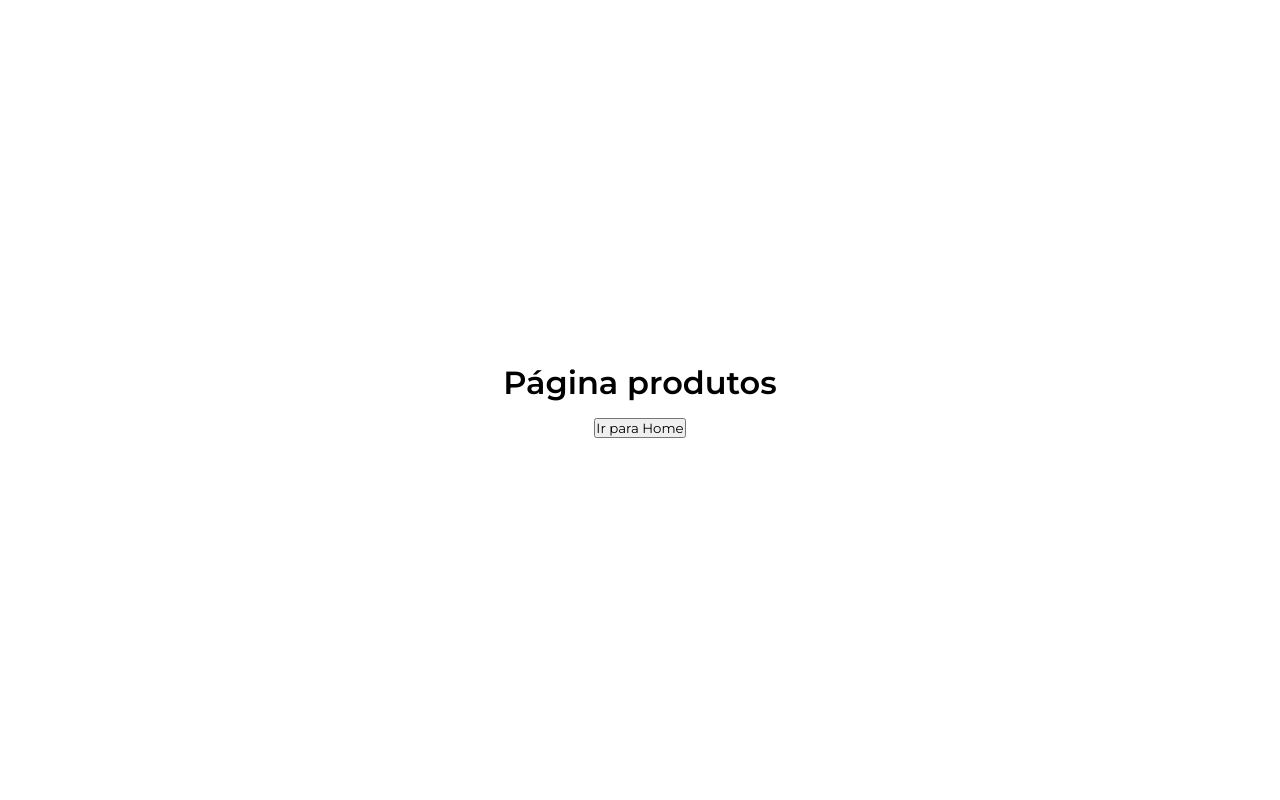
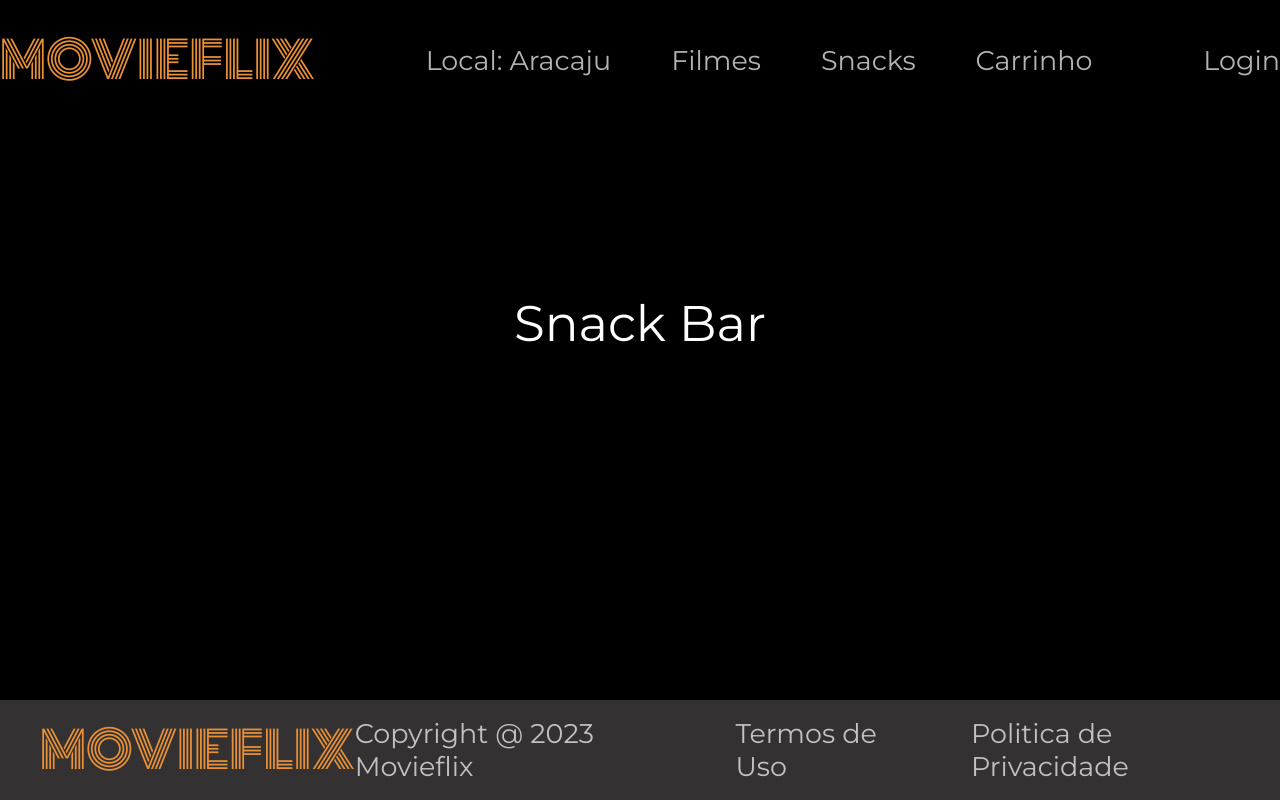
Before and after one commit to George-b1t/movieflix-frontend, a React (Vite) app: page /#/products in a window 1280 px wide. Built offline with nearby package versions, Linux system fonts and the light colour scheme.

Commit message:
add: RouterSnack & ButtonMovieFlixToHome

```diff
--- a/src/components/Header/index.tsx
+++ b/src/components/Header/index.tsx
@@ -3,12 +3,12 @@ import styles from "./styles.module.scss"
 function Header() {
   return (
     <div className={styles.container}>
-      <h1>MOVIEFLIX</h1>
+      <a href="/"><h1>MOVIEFLIX</h1></a>
 
       <nav>
         <a href="#">Local: Aracaju</a>
         <a href="#">Filmes</a>
-        <a href="#">Snacks</a>
+        <a href="/#/products">Snacks</a>
         <a href="#">Carrinho</a>
       </nav>
 
--- a/src/pages/Home/index.tsx
+++ b/src/pages/Home/index.tsx
@@ -3,9 +3,6 @@ import styles from "./styles.module.scss"
 import { Header } from "../../components/Header";
 import { Footer } from "../../components/Footer";
 import { Button } from 'primereact/button';
-
-import { Ripple } from 'primereact/ripple';
-
 
 function Home() {
   const navigate = useHistory();
@@ -29,37 +26,37 @@ function Home() {
 
       <a href="#" className={styles.propagandaBox}>
 
-        <div className={styles.buttonPropaganda}><div className="TextButtonPropaganda">Filmes</div></div>
+        <div className={styles.buttonPropaganda}><div className={styles.TextButtonPropaganda}><p>Filmes</p></div></div>
 
       </a>
 
       <a href="#" className={styles.propagandaBox}>
 
-        <div className={styles.buttonPropaganda}><div className="TextButtonPropaganda">Filmes</div></div>
+        <div className={styles.buttonPropaganda}><div className={styles.TextButtonPropaganda}><p>Filmes</p></div></div>
 
       </a>
 
       <a href="#" className={styles.propagandaBox}>
 
-        <div className={styles.buttonPropaganda}><div className="TextButtonPropaganda">Filmes</div></div>
+        <div className={styles.buttonPropaganda}><div className={styles.TextButtonPropaganda}><p>Filmes</p></div></div>
 
       </a>
 
       <a href="#" className={styles.propagandaBox}>
 
-        <div className={styles.buttonPropaganda}><div className="TextButtonPropaganda">Filmes</div></div>
+        <div className={styles.buttonPropaganda}><div className={styles.TextButtonPropaganda}><p>Filmes</p></div></div>
 
       </a>
 
       <a href="#" className={styles.propagandaBox}>
 
-        <div className={styles.buttonPropaganda}><div className="TextButtonPropaganda">Filmes</div></div>
+        <div className={styles.buttonPropaganda}><div className={styles.TextButtonPropaganda}><p>Filmes</p></div></div>
 
       </a>
 
       <a href="#" className={styles.propagandaBox}>
 
-        <div className={styles.buttonPropaganda}><div className="TextButtonPropaganda">Filmes</div></div>
+        <div className={styles.buttonPropaganda}><div className={styles.TextButtonPropaganda}><p>Filmes</p></div></div>
 
       </a>
 
--- a/src/pages/Home/styles.module.scss
+++ b/src/pages/Home/styles.module.scss
@@ -35,7 +35,8 @@
     border-radius: 10px;
     align-items: flex-end;
     justify-content: center;
-
+    text-decoration: none;
+    color: white;
 
   }
   .title{
@@ -59,10 +60,6 @@
   }
 
   .TextButtonPropaganda{
-    display: flex;
     font-family: 'Montserrat';
-    align-items: center;
-
   }
-
 }
--- a/src/pages/Products/index.tsx
+++ b/src/pages/Products/index.tsx
@@ -1,5 +1,7 @@
 import { useHistory } from "react-router-dom"
 import styles from "./styles.module.scss"
+import { Header } from "../../components/Header";
+import { Footer } from "../../components/Footer";
 
 function Products() {
   const navigate = useHistory();
@@ -10,12 +12,11 @@ function Products() {
 
   return (
     <div className={styles.container}>
-      <h1>Página produtos</h1>
-      <button
-        onClick={goHome}
-      >
-        Ir para Home
-      </button>
+      <Header/>
+      <h1 className={styles.TitleSnack}>Snack Bar</h1>
+      <div className="Tudo"></div>
+
+      <Footer/>
     </div>
   )
 }
--- a/src/pages/Products/styles.module.scss
+++ b/src/pages/Products/styles.module.scss
@@ -3,8 +3,20 @@
   flex-direction: column;
   gap: 1rem;
   align-items: center;
-  justify-content: center;
+  justify-content: space-between;
 
   width: 100vw;
   height: 100vh;
+
+  background-color: black;
+
+  .TitleSnack{
+    font-family: 'Montserrat';
+    font-style: normal;
+    font-weight: 400;
+    font-size: 50px;
+    color: white;
+  }
+
+
 }
```
Lines whose indentation alone changed are shown as unchanged.
